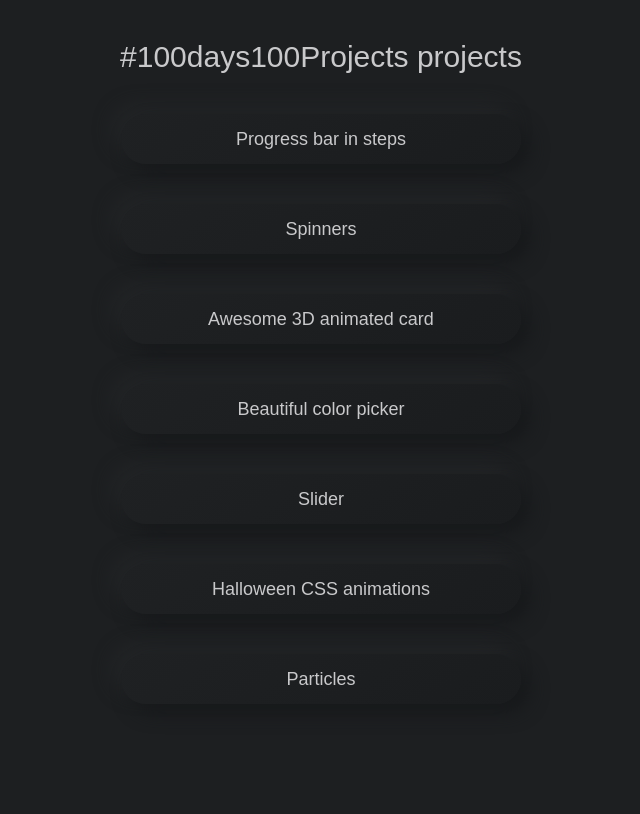
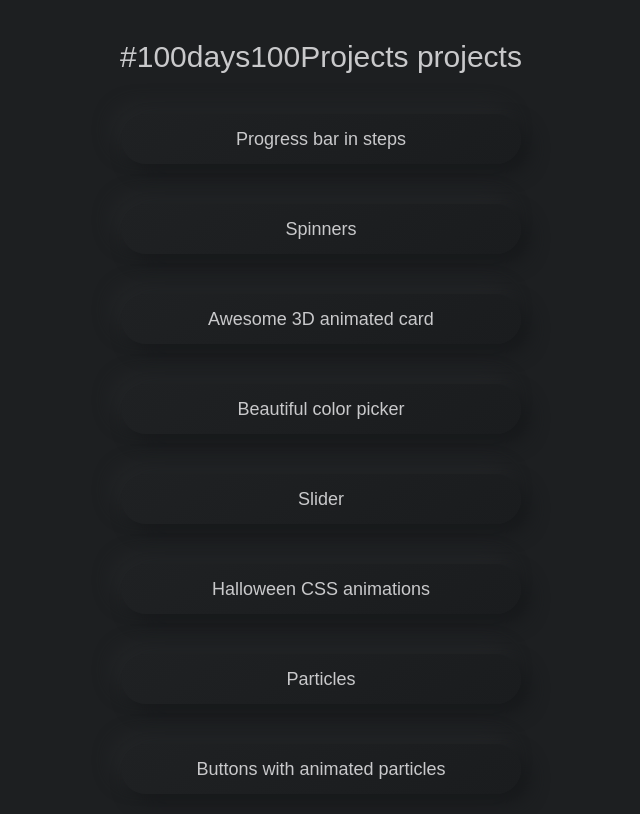
Before and after one commit to happy-unicorn/100days100projects, a React (Create React App) app: page / in a window 1280 px wide. Shown: the whole page, without its empty margins (319-959 px from the left). Built offline with nearby package versions, Linux system fonts and the light colour scheme.

Commit message:
Added template for 'particles-buttons'

```diff
--- a/src/App.js
+++ b/src/App.js
@@ -7,9 +7,10 @@ import WatchingCardPage from './3d-watching-card';
 import ColorPickerPage from './color-picker';
 import SliderPage from './slider';
 import HalloweenPage from './halloween';
+import ParticlesPage from './particles';
+import ParticlesButtonsPage from './particles-buttons';
 import RGBEffectsPage from './rgb-effects';
 import NeoGeneratorPage from './neo-generator';
-import ParticlesPage from './particles';
 
 const App = () => {
   return (
@@ -22,6 +23,7 @@ const App = () => {
           <Route component={SliderPage} path="/slider" exact/>
           <Route component={HalloweenPage} path="/halloween" exact/>
           <Route component={ParticlesPage} path="/particles" exact/>
+          <Route component={ParticlesButtonsPage} path="/particles-buttons" exact/>
           <Route component={RGBEffectsPage} path="/rgb-effects" exact/>
           <Route component={NeoGeneratorPage} path="/neo-generator" exact/>
           <Redirect to="/"/>
--- a/src/pages.js
+++ b/src/pages.js
@@ -34,6 +34,11 @@ export default [
         description: 'Particles',
         date: '1-11-2020'
     },
+    {
+        slug: '/particles-buttons',
+        description: 'Buttons with animated particles',
+        date: '2-11-2020'
+    },
     // {
     //     slug: '/rgb-effects',
     //     description: 'Beautiful RGB effects',
--- /dev/null
+++ b/src/particles-buttons/index.js
@@ -0,0 +1,16 @@
+import React from 'react';
+import styled from 'styled-components';
+
+const Page = styled.div`
+  height: 100%;
+`;
+
+const ParticlesButtonsPage = () => {
+    return (
+        <Page>
+            new page
+        </Page>
+    );
+};
+
+export default ParticlesButtonsPage;
```
Also changed, not shown: src/particles-buttons/README.md (added).
